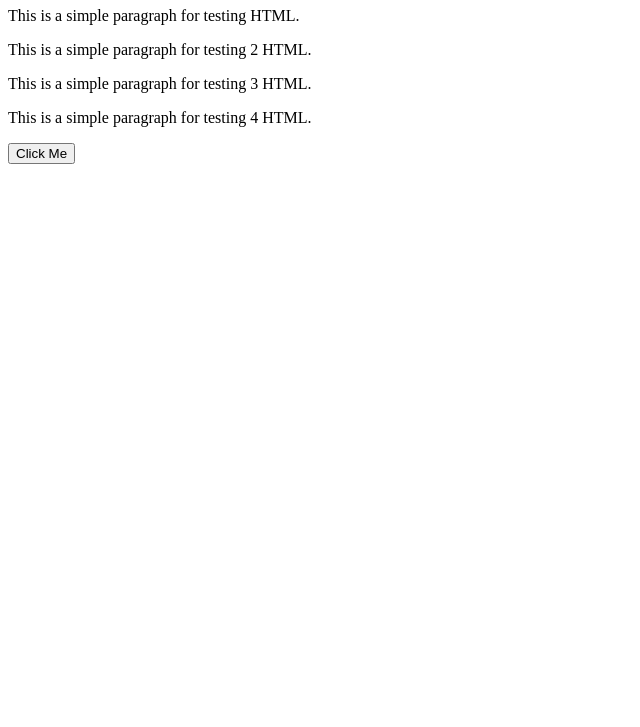
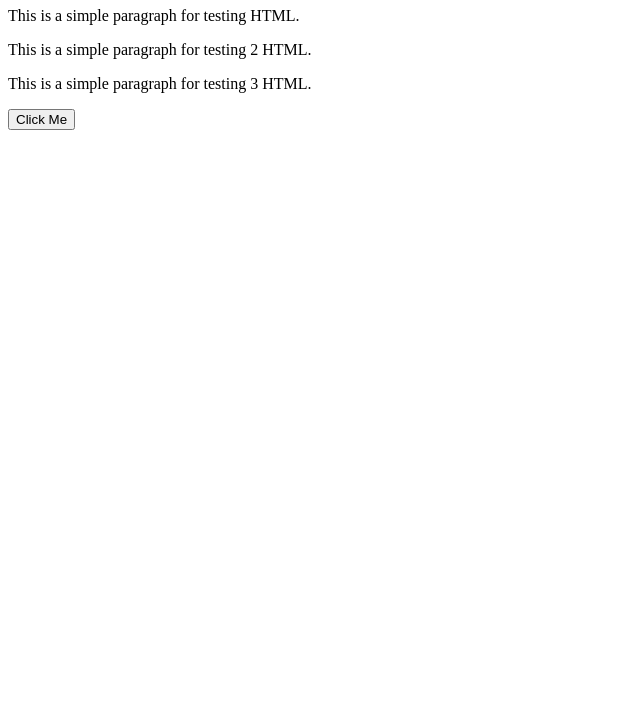
Before and after one commit to pabloarias7777/clases, a plain HTML site: page index.html in a window 1280 px wide. Shown: the part 73-800 px from the top of the page, without its empty margins (0-640 px from the left). Drawn offline with Linux system fonts and the light colour scheme.

Commit message:
borrar parrafo

```diff
--- a/index.html
+++ b/index.html
@@ -9,7 +9,6 @@
   <p>This is a simple paragraph for testing HTML.</p>
   <p>This is a simple paragraph for testing 2 HTML.</p>
   <p>This is a simple paragraph for testing 3 HTML.</p>
-  <p>This is a simple paragraph for testing 4 HTML.</p>
   <button onclick="alert('Hello from HTML!')">Click Me</button>
 </body>
 </html>
```
